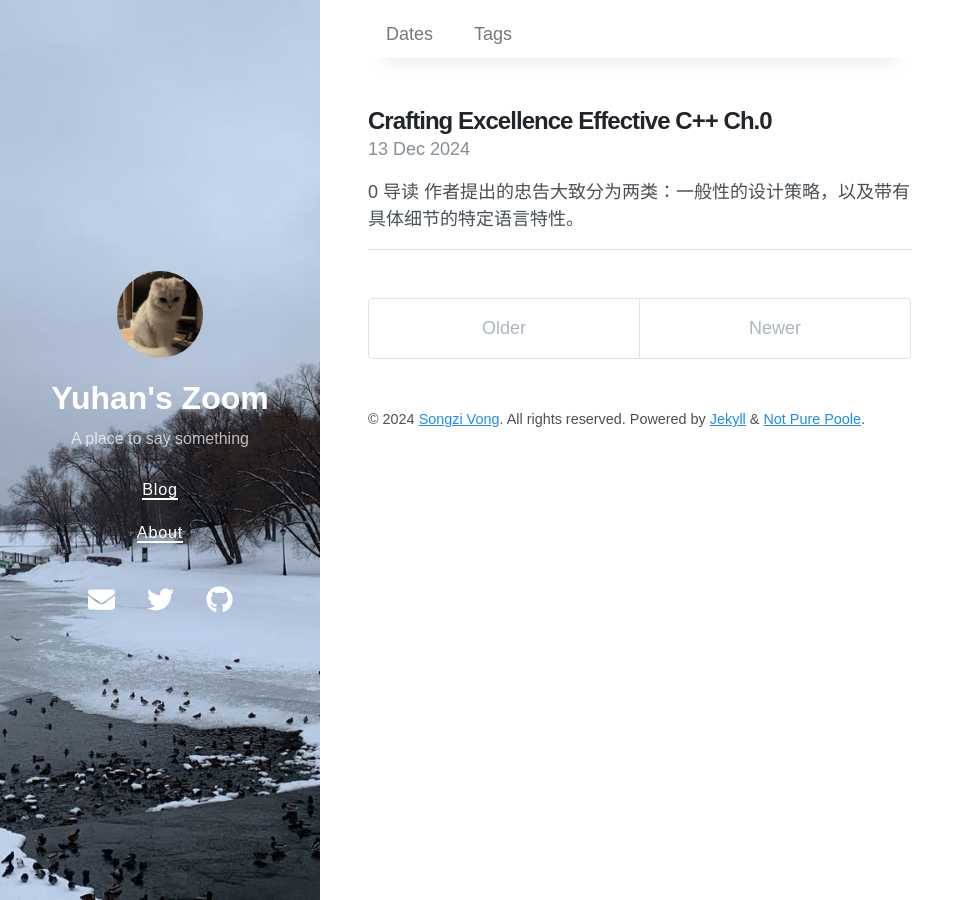
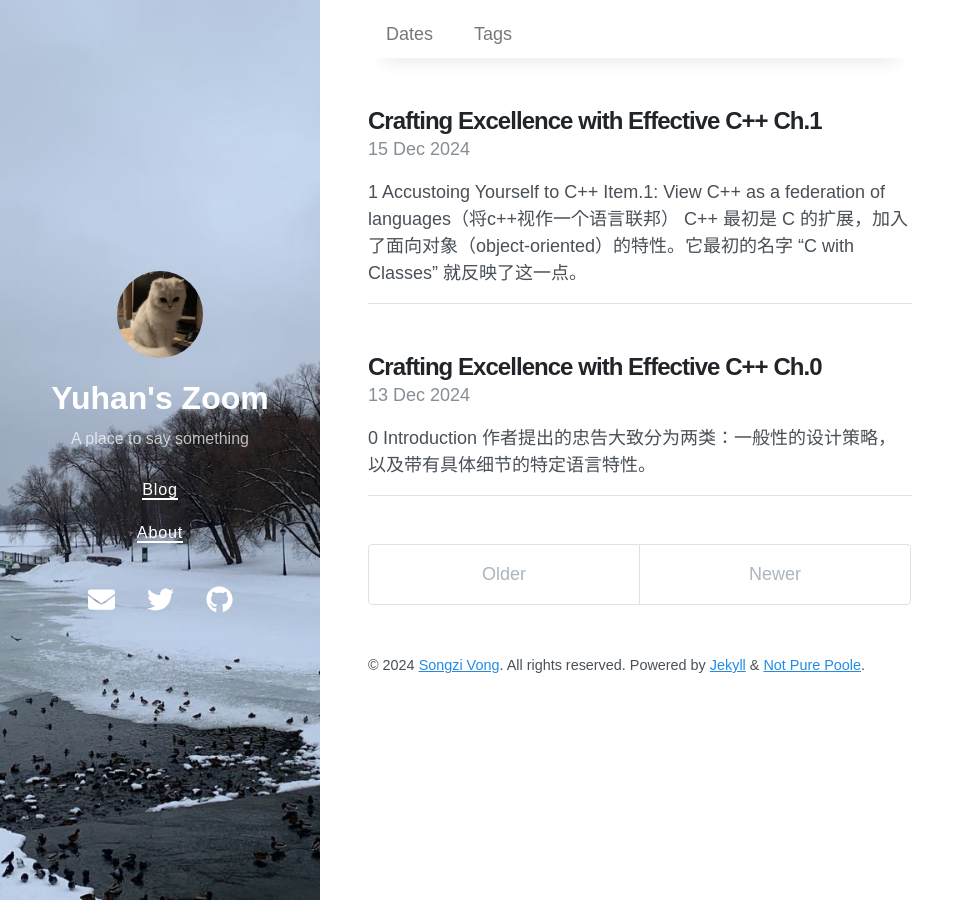
Before and after one commit to 08mamba24/08mamba24.github.io, a Jekyll site: the page built from index.html, in a window 1280 px wide. Shown: the whole page, without its empty margins (0-975 px from the left). Built offline with Jekyll 4.4.1, drawn with Linux system fonts in a browser that asks for light colours; nearby versions of some CDN libraries; the list of posts is cut into pages by our own code; some of the changed lines change nothing that is shown.

Commit message:
change name and init ch1

````diff
--- a/_posts/2024-12-13-Crafting-Excellence-Effective-C++.md
+++ b/_posts/2024-12-13-Crafting-Excellence-with-Effective-C++-Ch0.md
@@ -1,12 +1,12 @@
 ---
 layout: post
-title: Crafting Excellence Effective C++ Ch.0
+title: Crafting Excellence with Effective C++ Ch.0
 author: Yuhan Zhang
 tags:
 - cpp
 date: 2024-12-13 22:00 +0800
 ---
-# 0 导读
+# 0 Introduction
 作者提出的忠告大致分为两类：一般性的设计策略，以及带有具体细节的特定语言特性。
 
 例如什么是赋值（assignment）操作符的return type?何时改令析构函数为virtual？当operatornew无法找到足够内存时该怎么办？这些细节很是重要。
--- /dev/null
+++ b/_posts/2024-12-15-Crafting-Excellence-with-Effective-C++-Ch1.md
@@ -0,0 +1,53 @@
+---
+layout: post
+title: Crafting Excellence with Effective C++ Ch.1
+author: Yuhan Zhang
+tags:
+- cpp
+date: 2024-12-15 22:00 +0800
+---
+# 1 Accustoing Yourself to C++
+## Item.1: View C++ as a federation of languages（将c++视作一个语言联邦）
+C++ 最初是 C 的扩展，加入了面向对象（object-oriented）的特性。它最初的名字 "C with Classes" 就反映了这一点。
+
+然而，今天的 C++ 已经演变为一种 多范式编程语言（multiparadigm programming language），支持 过程式编程（procedural）、面向对象编程（object-oriented）、函数式编程（functional）、泛型编程（generic） 和 元编程（metaprogramming） 等多种编程范式。
+
+这种多样性使得 C++ 极具威力，但也带来了一些复杂性：几乎每种“”正确用法”似乎都存在例外。那么，我们该如何理解这样一种语言呢？
+
+最简单的方法是将 C++ 看作一个由 多个次语言（sublanguage）组成的联合体，而不是一个单一的语言。在每个次语言中，规则和惯例通常简单且直观。但当切换到另一个次语言时，这些惯例可能会发生变化。为了更好地理解 C++，你需要认识到其中的四个主要次语言：
+
+- C
+
+C++ 的核心依然建立在 C 的基础之上。代码块（blocks）、语句（statements）、预处理器指令（preprocessor directives）、内置数据类型（built-in data types）、数组（arrays） 和 指针（pointers） 都源自 C。许多时候，C++ 提供的是对 C 中问题的高级解决方案（例如，*Item.2* 讨论了预处理器的替代方案，*Item.13* 涉及使用对象管理资源）。然而，当你在 C++ 的 C 部分中编程时，编程规范受限于 C 的局限性：没有 模板（templates）、没有 异常（exceptions）、没有 重载（overloading）等。
+
+- Object-Oriented C++
+
+这部分也就是C with Classes 所诉求的，classes（包括构造和洗头），封装encapsulation，继承inheritance，多态polymorphism，虚函数virtual functions动态绑定等。
+- Template C++
+
+模板（template）相关的考量贯穿整个 C++ 语言。有许多编程准则仅适用于模板（例如，*Item.46* 讨论了在调用模板函数时如何协助类型转换）。模板的强大威力催生了一种新的编程范式，称为 模板元编程（template metaprogramming, TMP）。虽然 *Item.48* 提供了 TMP 的概述，但除非你是“模板激进派（template enthusiast）”的核心成员，大多数情况下无需过于担忧这些内容。TMP 的规则很少会与 C++ 的主流编程实践交叉。
+- STL
+
+STL 是一个基于模板（template）的库，它为 容器（containers）、迭代器（iterators）、算法（algorithms） 和 函数对象（function objects） 提供了一个紧密配合且协调一致的框架。
+
+记住这四个次语言，当你从某个次语言切换到另一个，导致高效编程守则要求你改变策略时，不要惊讶。例如对内置（也就是C-like）类型而言*pass-by-value*通常比*pass-by-referenc*e高效，但是当你从C part of C++ 切换到 Object-Oriented C++ 时，由于用户自定义（user-defined）构造函数和析构函数的存在，*pass-by-reference-to-const*往往更好。运用Template C++时有妻如此，因为彼时你甚至不知道所处理的对象的类型。然而一旦跨入STL你就会了解，迭代器和函数对象都是在C指针之上塑造出来的，因此旧式的C *pass-by-value*再次适用（参数传递方式的选择细节请见*Item.20*）。
+
+## Item.2: Prefer consts, enums, and inlines to #defines（优先使用const、enum、inline替换#define）
+
+#define的问题在于，它不被视为语言的一部分。
+
+当你`#define ASPECT_RATIO 1.653`，记号名称ASPECT_RATIO或许从未被编译器看见，在编译器开始处理源码之前它就被预处理其移走了，没进入记号表（symbol table）内。于是当你运用此常量，进而捕获一个编译错误信息提到1.653而不是ASPECT_RATIO时，可能会带来困惑，尤其是在该常量被定义在一个非你自己缩写的头文件内。
+
+解决之道是以一个常量替换上述的宏（#define）：
+```cpp
+const double ASPECT_RATIO = 1.653;
+```
+作为一个语言常量，ASPECT_RATIO肯定会被编译器看到，因此它被置于记号表内。
+
+此外对于浮点常量（floating point constant）而言，使用常量可能比适用#define导致较小量的码，因为预处理器“盲目地将宏名称ASPECT_RATIO替换成1.653”可能导致目标码（object code）出现多分1.653；而常量则不会。
+
+**Tip 4**:
+使用const常量代替#define有以下几点优势
+1. 可见性：存储在记号表内，方便问题定位
+2. 避免重复代码：编译器确保const常量仅存储一次（通常在制度数据段），而不会像宏直接进行多次替换，减少重复代码生成的可能性
+3. 类型安全：宏定义的值是无类型的，但const常量有明确的类型，编译器会进行类型检查，从而避免隐式类型转换带来的问题。
````
